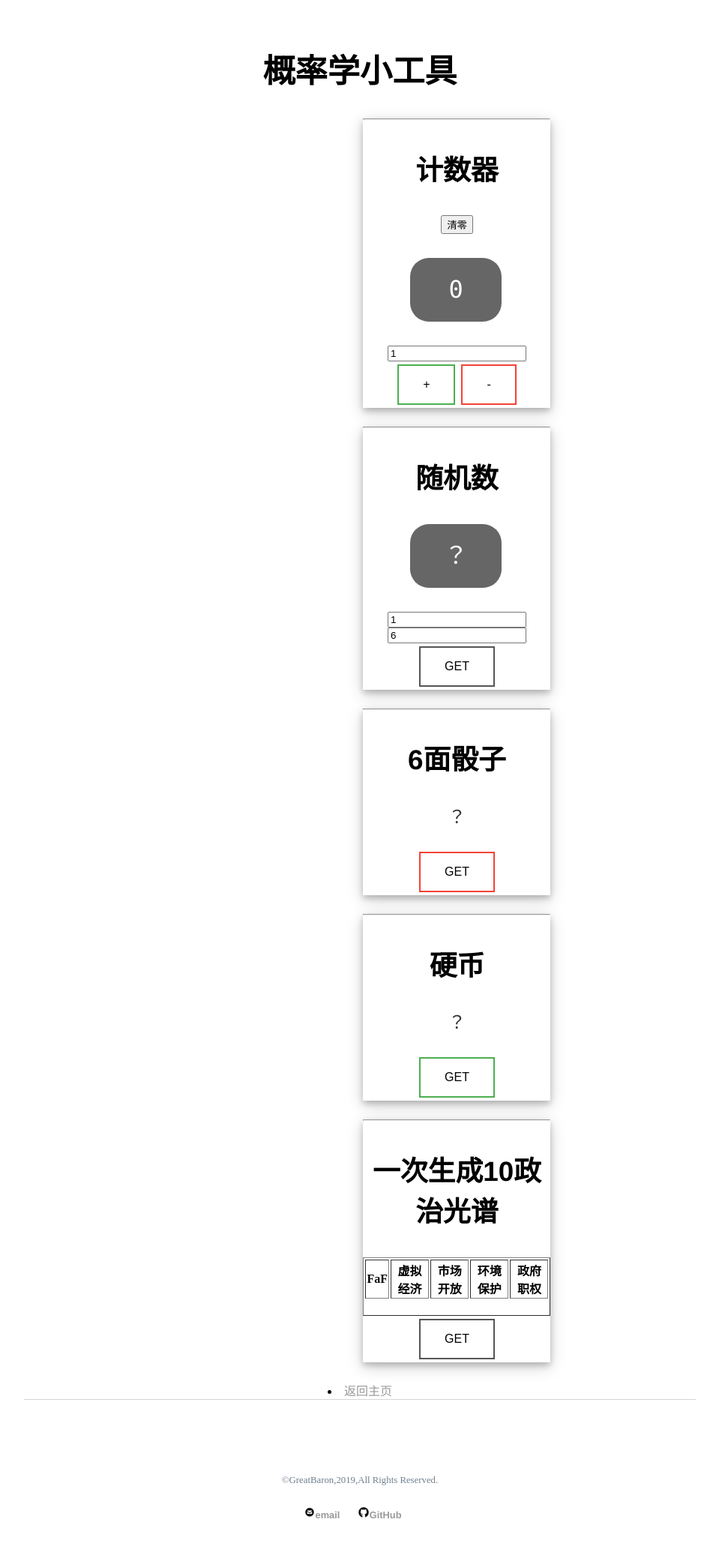
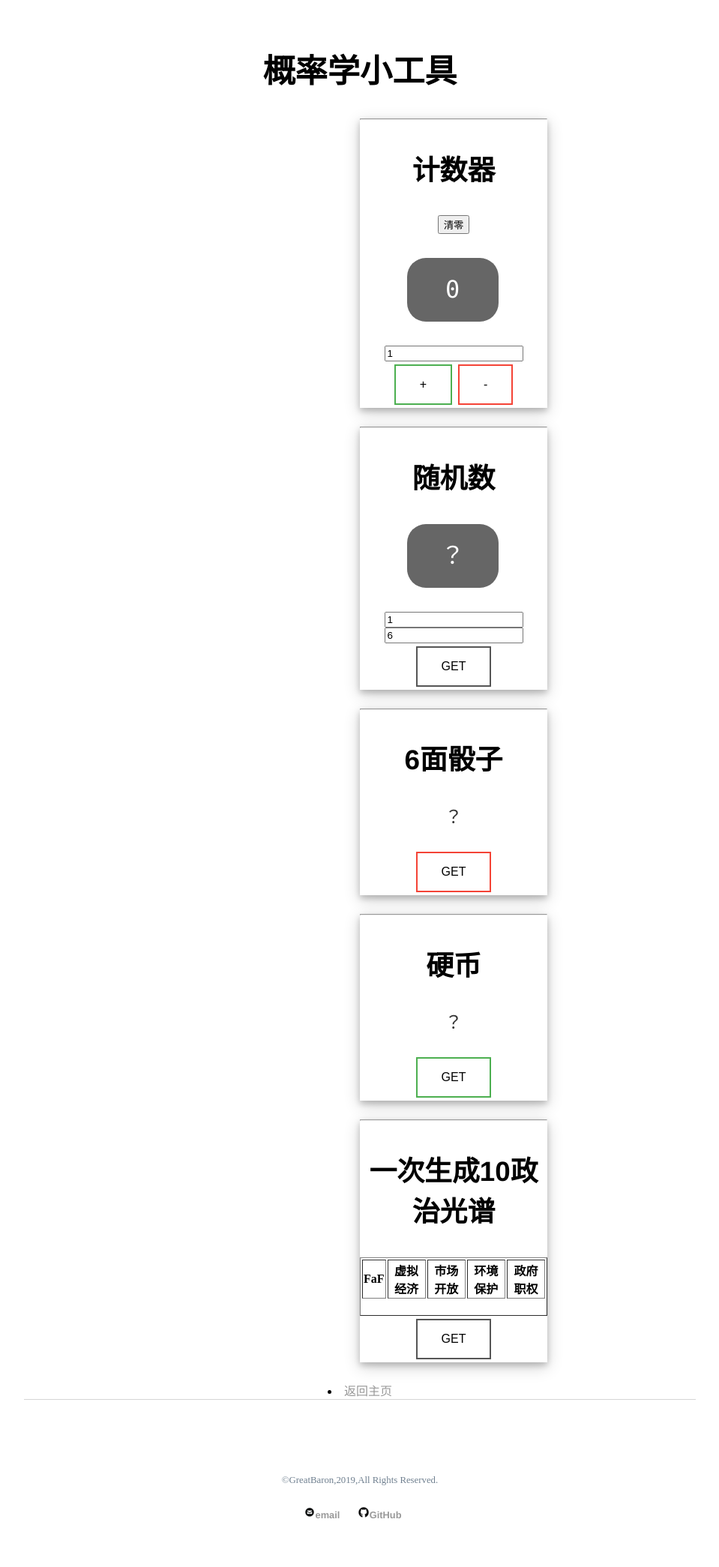
Before and after one commit to FameAndFarm/AndrewImalion.github.io, a Jekyll site: the page built from tools/litool/litools.html, in a window 1280 px wide. Shown: the whole page at 75% size, without its empty margins (160-1119 px from the left). Built offline with Jekyll 4.4.1, drawn with Linux system fonts in a browser that asks for light colours.

Commit message:
Update litools.html

```diff
--- a/tools/litool/litools.html
+++ b/tools/litool/litools.html
@@ -35,7 +35,7 @@ permalink: /litools
             margin-bottom: 25px;
             text-align: center;
             position: relative;
-            left: 50.5%;
+            left: 50%;
         }
 
         .politic {
```
